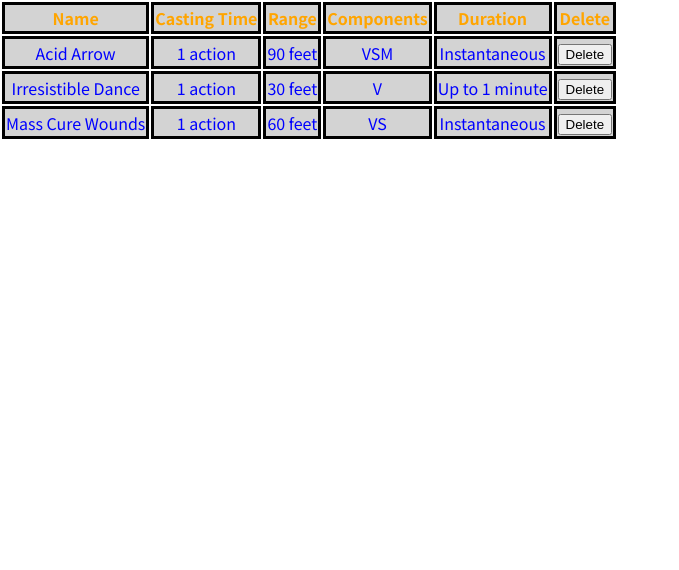
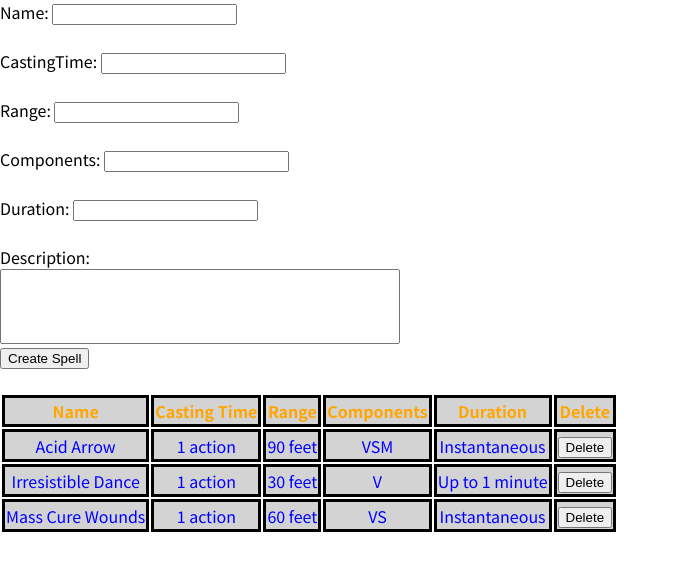
Before and after one commit to DangerousDaniel/DDSpells, a JavaScript app: page / in a window 1280 px wide. Shown: the top 570 px of the page, without its empty margins (0-679 px from the left). Built offline with nearby package versions, Linux system fonts and the light colour scheme.

Commit message:
create a form secion for create a spell

```diff
--- a/src/App.js
+++ b/src/App.js
@@ -1,6 +1,6 @@
+import SpellForm from './components/SpellForm/SpellForm'
 import SpellItem from './components/Spells/SpellIem'
 import SpellRows from './components/Spells/SpellRows'
-
 
 const App = () => {
 
@@ -46,6 +46,7 @@ const App = () => {
 
   return (
     <div>
+      <SpellForm></SpellForm>
       <table>
         <SpellRows></SpellRows>
         {/* Get all ddSpells from a objects */}
--- /dev/null
+++ b/src/components/SpellForm/SpellForm.css
@@ -0,0 +1,4 @@
+.textBox{
+    width: 30em;
+    height: 75px;
+}
--- /dev/null
+++ b/src/components/SpellForm/SpellForm.js
@@ -0,0 +1,58 @@
+import './SpellForm.css'
+
+const SpellForm = () => {
+    return (
+        <form>
+            <div>
+                <label>Name: </label>
+                <input type='text'></input>
+                <br></br>
+                <br></br>
+            </div>
+
+            <div>
+                <label>CastingTime: </label>
+                <input type='text'></input>
+                <br></br>
+                <br></br>
+            </div>
+
+            <div>
+                <label>Range: </label>
+                <input type='nuber'></input>
+                <br></br>
+                <br></br>
+            </div>
+
+            <div>
+                <label>Components: </label>
+                <input type='text'></input>
+                <br></br>
+                <br></br>
+            </div>
+
+            <div>
+                <label>Duration: </label>
+                <input type='text'></input>
+                <br></br>
+                <br></br>
+            </div>
+
+            <div>
+                <label>Description: </label>
+                <br></br>
+                <input className="textBox" type='text'></input>
+                <br></br>
+            </div>
+
+            <div>
+                <button type="submit">Create Spell</button>
+                <br></br>
+                <br></br>
+            </div>
+        </form>
+
+    );
+}
+
+export default SpellForm
--- a/src/components/Spells/SpellIem.js
+++ b/src/components/Spells/SpellIem.js
@@ -1,5 +1,4 @@
 import './Spelltem.css'
-
 
 const DeleteSpells = () => {
     console.log('I am the delete button')
```
Also changed, not shown: 1 other file (tests, documents, lock files or other folders).
